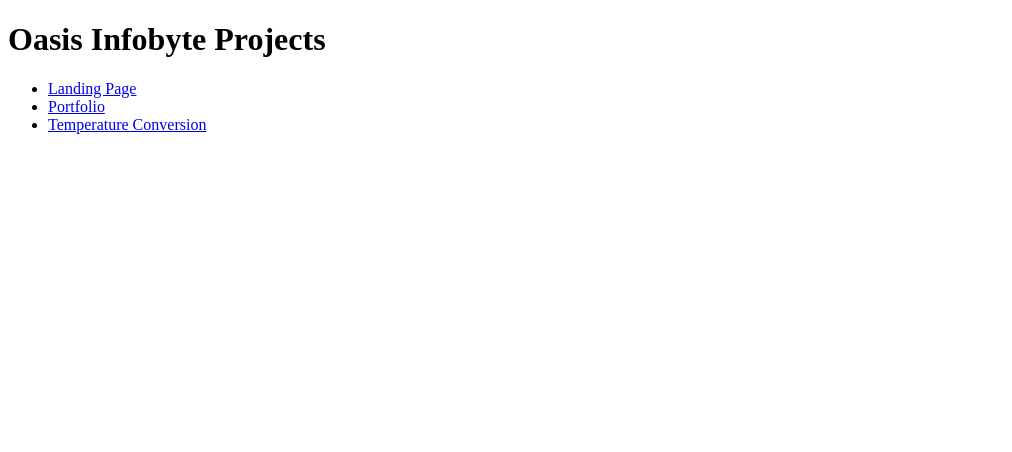
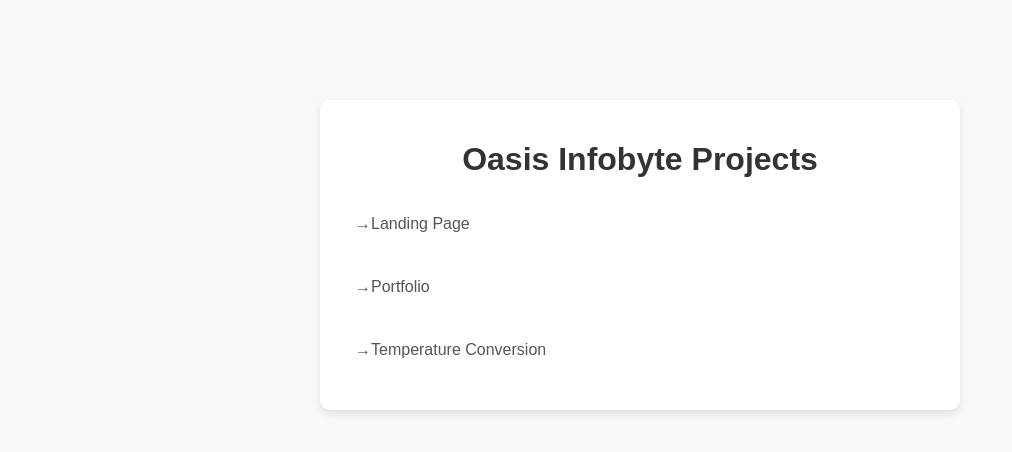
Before and after one commit to manasapapunuka/OIBSIP, a plain HTML site: page index.html in a window 1280 px wide. Shown: the whole page, without its empty margins (0-1012 px from the left). Drawn offline with Linux system fonts and the light colour scheme; the site is published under a folder, as on GitHub Pages, so addresses that start at the root find nothing.

Commit message:
Update index.html

```diff
--- a/index.html
+++ b/index.html
@@ -4,7 +4,7 @@
     <meta charset="UTF-8">
     <meta name="viewport" content="width=device-width, initial-scale=1.0">
     <title>Oasis Infobyte</title>
-    <link href="/style.css" rel="stylesheet">
+    <link  rel="stylesheet" href="style.css">
 </head>
 <body>
     <div class="container">
```
